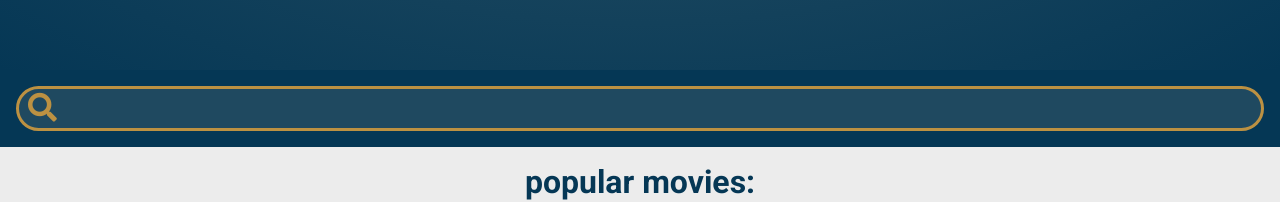
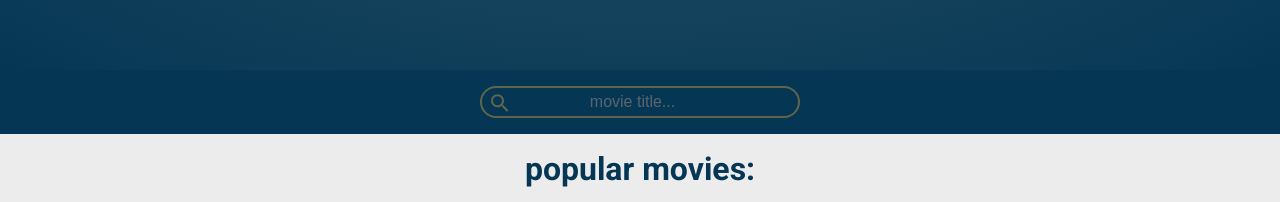
Before and after one commit to dandybytes/moviefinder, a React (Create React App) app: page /movies in a window 1280 px wide. Shown: the part 610-812 px from the top of the page. Built offline with nearby package versions, Linux system fonts and the light colour scheme; no server answers.

Commit message:
create MagnifyingGlassIcon component using svg; improve SearchBar styling

```diff
--- /dev/null
+++ b/src/components/common/MagnifyingGlassIcon.js
@@ -0,0 +1,31 @@
+import React from "react";
+import PropTypes from "prop-types";
+
+const MagnifyingGlassIcon = ({color, size, style}) => {
+    return (
+        <svg
+            style={style}
+            fill={color}
+            height={size}
+            width={size}
+            viewBox="0 0 24 24"
+            xmlns="http://www.w3.org/2000/svg"
+        >
+            <path d="M15.5 14h-.79l-.28-.27C15.41 12.59 16 11.11 16 9.5 16 5.91 13.09 3 9.5 3S3 5.91 3 9.5 5.91 16 9.5 16c1.61 0 3.09-.59 4.23-1.57l.27.28v.79l5 4.99L20.49 19l-4.99-5zm-6 0C7.01 14 5 11.99 5 9.5S7.01 5 9.5 5 14 7.01 14 9.5 11.99 14 9.5 14z" />
+            <path d="M0 0h24v24H0z" fill="none" />
+        </svg>
+    );
+};
+
+MagnifyingGlassIcon.propTypes = {
+    color: PropTypes.string,
+    size: PropTypes.string,
+    style: PropTypes.object
+};
+
+MagnifyingGlassIcon.defaultProps = {
+    // color: "white",
+    // size: "2rem"
+};
+
+export default MagnifyingGlassIcon;
--- a/src/components/common/SearchBar.css
+++ b/src/components/common/SearchBar.css
@@ -1,11 +1,16 @@
 .searchbar-form {
+    display: flex;
+    justify-content: center;
+    width: 100%;
+    min-width: 10rem;
     padding: 1rem;
     background-color: var(--color-1);
+    /* background-color: transparent; */
 }
 
-.searchbar {
-    height: 2.8rem;
+.searchbar-label {
     position: relative;
+    margin: 0 auto;
     display: flex;
     align-items: center;
     padding: 0;
@@ -13,28 +18,61 @@
     opacity: 0.75;
 }
 
-.searchbar-icon {
-    position: absolute;
-    left: 0.75rem;
-    margin-right: 1rem;
+.searchbar-input {
+    height: 2rem;
+    width: 25vw;
+    min-width: 10rem;
+    border: 2px solid var(--color-2b);
+    border-radius: 2rem;
+    padding: 0.2rem 2rem;
+    background-color: transparent;
     color: white;
-    color: var(--color-2);
-    font-size: 1.8rem;
+    font-size: 1rem;
+    text-align: center;
+    transition: all 0.3s ease-in-out;
 }
 
-.searchbar-input {
-    width: 100%;
-    height: 100%;
-    box-sizing: border-box;
-    margin: 0;
-    border: 3px solid var(--color-2);
-    border-radius: 2rem;
-    padding: 0.2rem 3rem;
-    background-color: var(--color-1b);
-    color: white;
-    font-size: 1.5rem;
+.searchbar-input::placeholder {
+    margin: 0 auto;
+}
+
+.searchbar-label svg {
+    position: absolute;
+    left: 0.5rem;
+    height: 1.5rem;
+    width: 1.5rem;
+    margin-right: 1rem;
+    fill: var(--color-2b);
+    transform: translateY(5%);
 }
 
 .searchbar-input:focus {
+    width: 50vw;
     outline: none;
+    border: 2px solid var(--color-2);
 }
+
+.searchbar-input:focus + svg {
+    fill: var(--color-2);
+}
+
+@media only screen and (max-width: 500px) {
+    .searchbar-label {
+        height: 1.5rem;
+    }
+
+    .searchbar-label svg {
+        height: 1.25rem;
+        width: 1.25rem;
+    }
+
+    .searchbar-input {
+        height: 1.5rem;
+        border: 1px solid var(--color-2b);
+        font-size: 0.9rem;
+    }
+
+    .searchbar-input:focus {
+        width: 80vw;
+    }
+}
--- a/src/components/common/SearchBar.js
+++ b/src/components/common/SearchBar.js
@@ -1,7 +1,8 @@
 import React, {Component} from "react";
 import {connect} from "react-redux";
+import {setCategory, setQuery} from "../../actions/actions-movie-list";
 import "./SearchBar.css";
-import {setCategory, setQuery} from "../../actions/actions-movie-list";
+import MagnifyingGlassIcon from "./MagnifyingGlassIcon";
 
 class SearchBar extends Component {
     state = {query: ""};
@@ -21,25 +22,21 @@ class SearchBar extends Component {
     };
 
     render() {
-        // console.log("search bar state: ");
-        // console.log(this.state);
         return (
             <form className="searchbar-form" onSubmit={this.handleSubmit}>
-                <label className="searchbar">
-                    <i className="fas fa-search searchbar-icon" />
+                <label className="searchbar-label">
                     <input
-                        type="text"
+                        type="search"
                         className="searchbar-input"
+                        placeholder="movie title..."
                         value={this.state.query}
                         onChange={this.handleSearchInput}
                     />
+                    <MagnifyingGlassIcon />
                 </label>
             </form>
         );
     }
 }
 
-export default connect(
-    null,
-    {setCategory, setQuery}
-)(SearchBar);
+export default connect(null, {setCategory, setQuery})(SearchBar); //prettier-ignore
```
